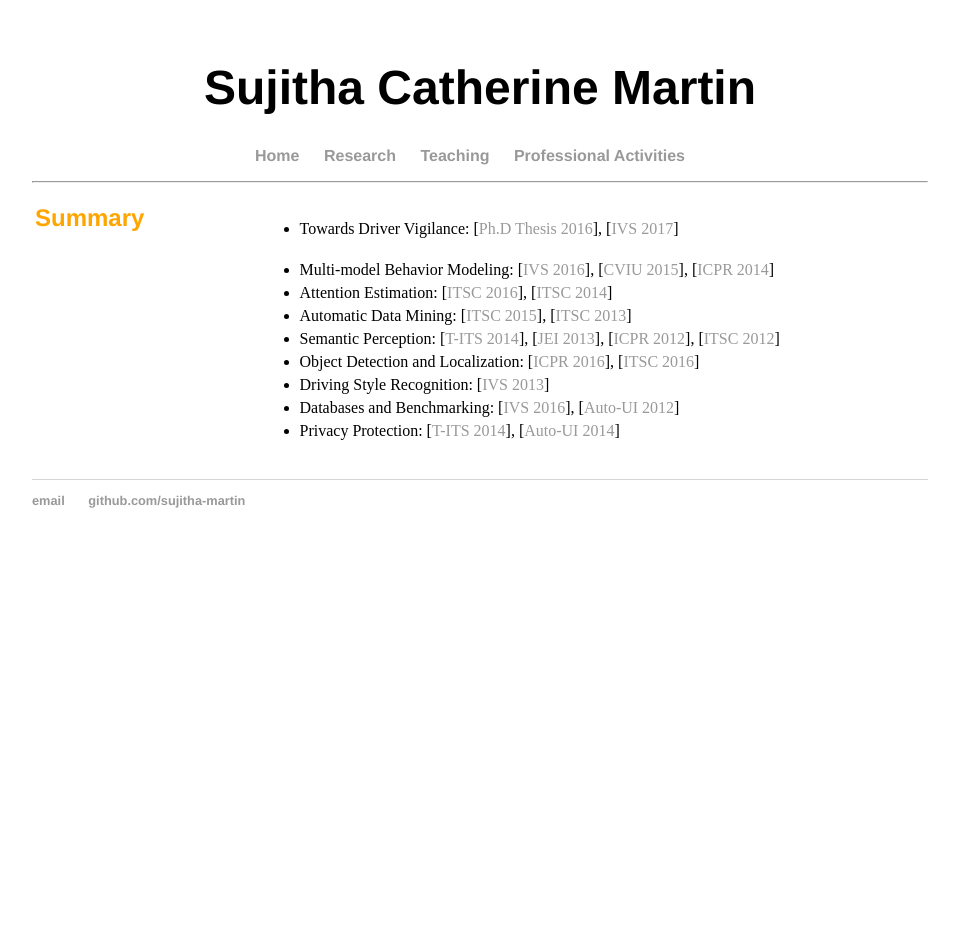
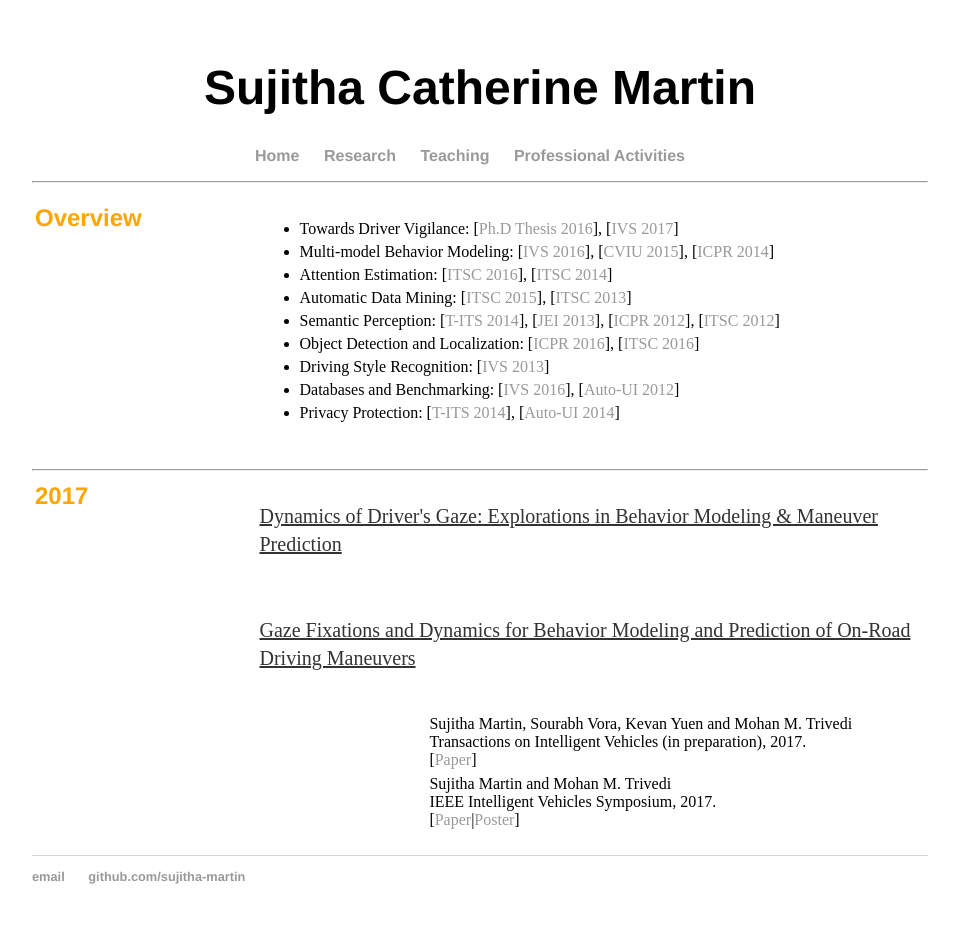
Before and after one commit to sujitha-martin/sujitha-martin.github.io, a Jekyll site: the page built from Research.html, in a window 1280 px wide. Shown: the whole page, without its empty margins (160-1119 px from the left). Built offline with Jekyll 4.4.1, drawn with Linux system fonts in a browser that asks for light colours; before the commit the page ends 900 px from its top, so only the background shows below that.

Commit message:
Update Research.html
List of 2017 publications

```diff
--- a/Research.html
+++ b/Research.html
@@ -10,7 +10,7 @@ title: Research - Sujitha Martin
 	<tbody>
 	  <tr>
 	    <td  width="25%" style="vertical-align:top">
-		    <h2 style="text-align:left;">Summary</h2>
+		    <h2 style="text-align:left;">Overview</h2>
 	    </td>
 	    <td  width="75%">
 	      <div class="paragraph" style="text-align:left;">
@@ -18,7 +18,6 @@ title: Research - Sujitha Martin
 		  <li class="menu-item">Towards Driver Vigilance:
 		    [<a href="http://cvrr.ucsd.edu/scmartin/Dissertation_Sujitha_Martin_Final.pdf">Ph.D Thesis 2016</a>],
 		    [<a href="">IVS 2017</a>]
-		    <br /><br/>
 		  <li class="menu-item">Multi-model Behavior Modeling:
 		    [<a href="http://cvrr.ucsd.edu/publications/2016/0406.pdf">IVS 2016</a>],
 		    [<a href="http://cvrr.ucsd.edu/publications/2014/CVIUpredict.pdf">CVIU 2015</a>],
@@ -53,4 +52,44 @@ title: Research - Sujitha Martin
       </table>
 </div>
 
+<div><table><tr class="separator" /><tr class="separator" /></table><hr></div>
+
+<div style="margin:0 0px;">
+      <table  style="width:100%">
+	<tbody>
+	  <tr>
+	    <td  width="25%" style="vertical-align:top">
+		    <h2 style="text-align:left;">2017</h2>
+	    </td>
+	    <td  width="75%">
+	      <div class="paragraph" style="text-align:left;">
+		      <table style="width:100%"><tbody>
+			      <tr><p style="font-size:20px"><u>Dynamics of Driver's Gaze: Explorations in Behavior Modeling &amp Maneuver Prediction</u></p></tr>
+			      <tr>
+			      <td width="25%" style="vertical-align:top"></td>
+			      <td width="75%" style="vertical-align:top">
+			      	Sujitha Martin, Sourabh Vora, Kevan Yuen and Mohan M. Trivedi<br />
+				Transactions on Intelligent Vehicles (in preparation), 2017.<br />
+				[<a href="">Paper</a>]
+			      </td>
+			      </tr><br />
+
+			      <tr><p style="font-size:20px"><u>Gaze Fixations and Dynamics for Behavior Modeling and Prediction of On-Road Driving Maneuvers</u></p></tr>
+			      <tr>
+			      <td width="25%" style="vertical-align:top"></td>
+			      <td width="75%" style="vertical-align:top">
+			      	Sujitha Martin and Mohan M. Trivedi<br />
+				IEEE Intelligent Vehicles Symposium, 2017.<br />
+				[<a href="">Paper</a>|<a href="">Poster</a>]
+			      </td>
+			      </tr><br />
+			</tbody></table>
+
+        </div>
+        </td>
+	  </tr>
+	</tbody>
+      </table>
+</div>
+
 <div><table><tr class="separator" /><tr class="separator" /></table></div>
```
